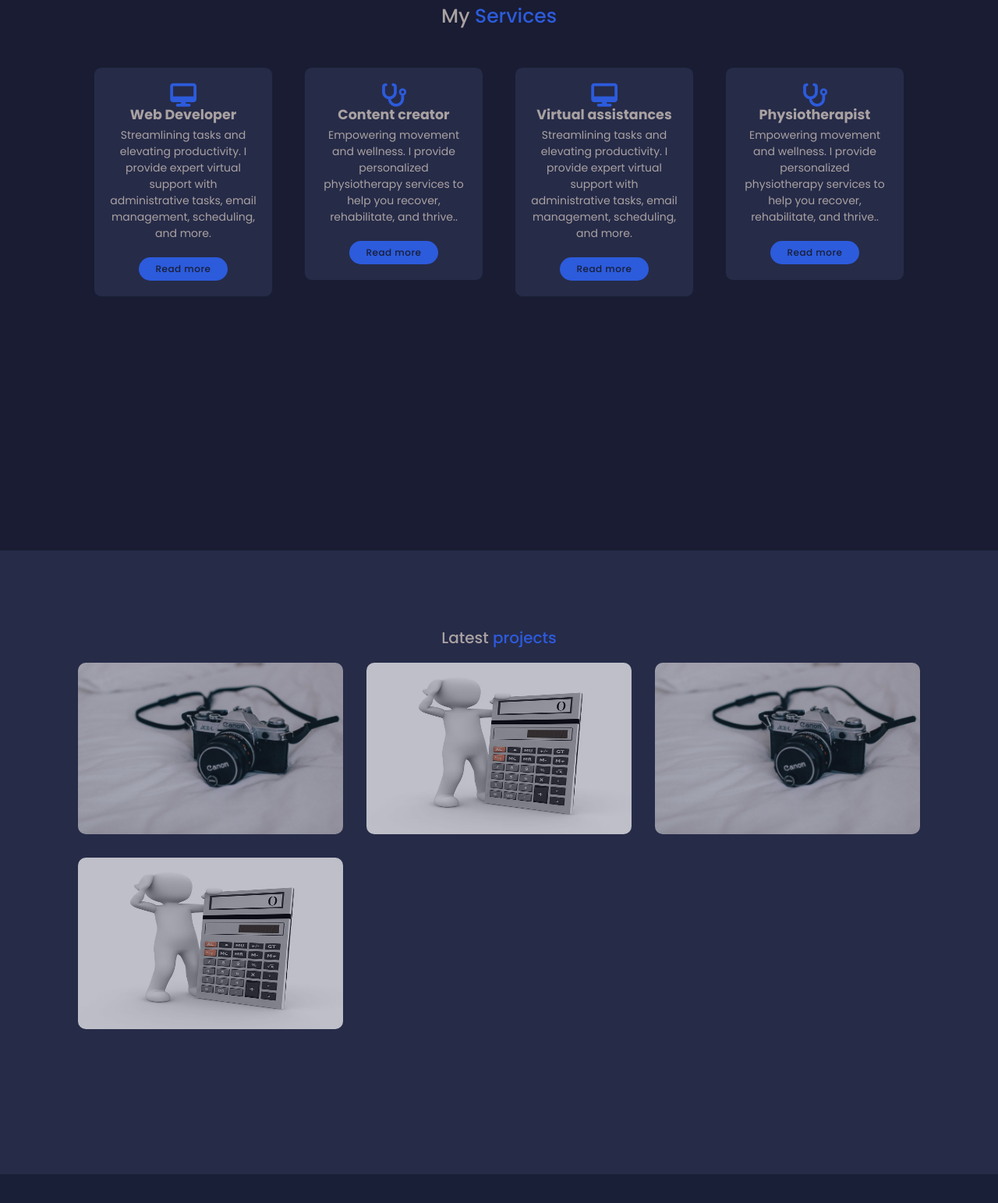
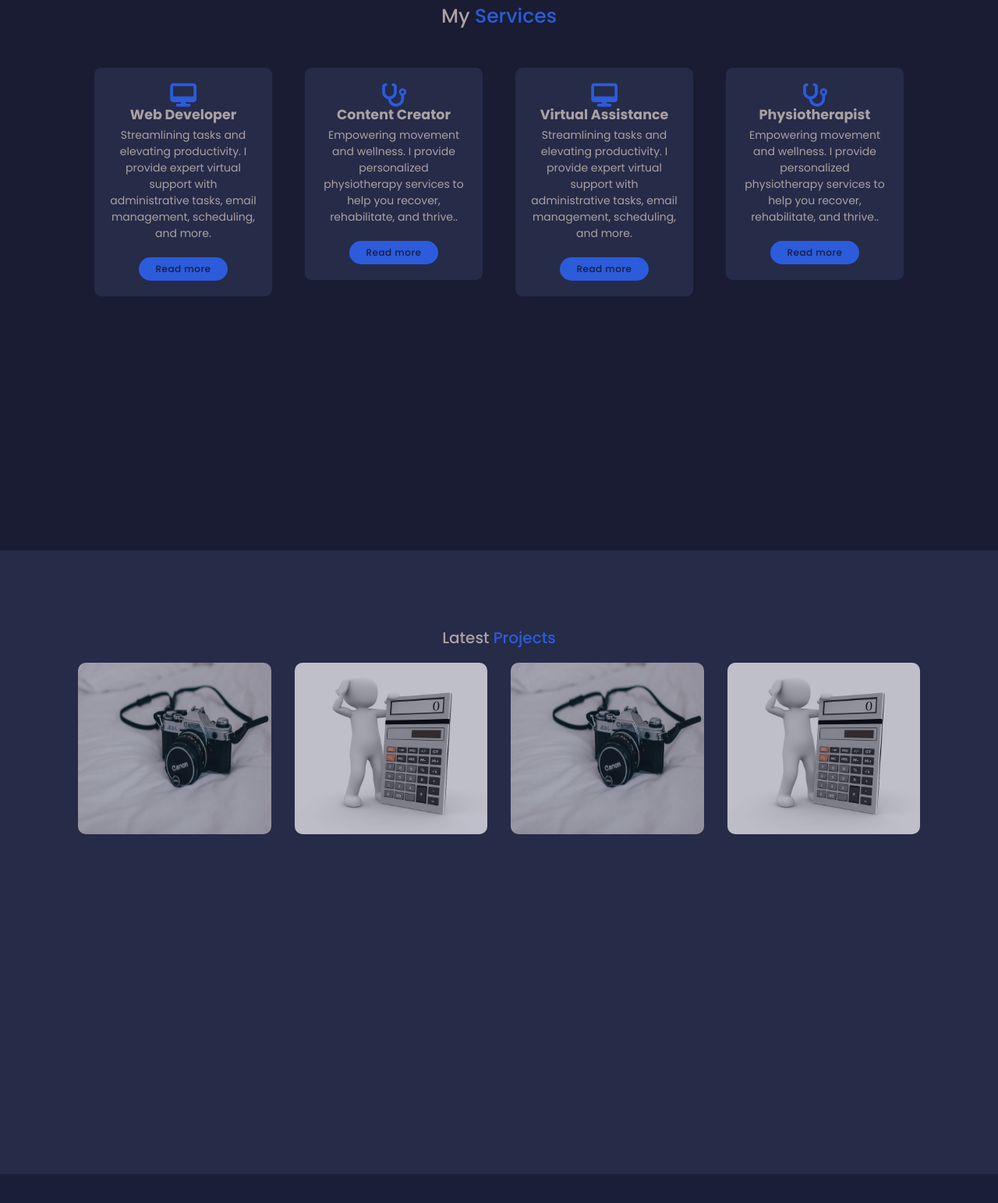
Before and after one commit to Onadotun/Portfolio, a plain HTML site: page index.html in a window 1280 px wide. Shown: the part 1694-3237 px from the top of the page at 78% size. Drawn offline with nearby package versions, Linux system fonts and the light colour scheme.

Commit message:
My portfolio

```diff
--- a/index.html
+++ b/index.html
@@ -94,13 +94,13 @@
 
             <div class="services-box">
                 <i class="fa-solid fa-stethoscope"></i>
-                <h3>Content creator</h3>
+                <h3>Content Creator</h3>
                 <p>Empowering movement and wellness. I provide personalized physiotherapy services to help you recover, rehabilitate, and thrive..</p>
                 <a href="#" class="btn">Read more</a>
             </div>
             <div class="services-box">
                 <i class="fa-solid fa-desktop"></i>
-                <h3>Virtual assistances</h3>
+                <h3>Virtual Assistance</h3>
                 <p>Streamlining tasks and elevating productivity. I provide expert virtual support with administrative tasks, email management, scheduling, and more.</p>
                 <a href="#" class="btn">Read more</a>
             </div>
@@ -117,10 +117,10 @@
      <!-- PORTFOLIO SECTION -->
 
     <section class="portfolio" id="portfolio">
-        <h2 class="heading">Latest <span>projects</span></h2>
+        <h2 class="heading">Latest <span>Projects</span></h2>
         <div class="portfolio-container">
             <div class="portfolio-box">
-                <img src="img/unsplash_bdcgcsDMxMI.png" alt="Digiplus"  width="250" height="220">
+                <img src="img/unsplash_bdcgcsDMxMI.png" alt="Digiplus"  width="220" height="220">
                 <div class="portfolio-layer">
                     <h4>Web design</h4>
                     <p>Digiplus landing page.</p>
@@ -128,7 +128,7 @@
                 </div>
             </div>
             <div class="portfolio-box">
-                <img src="img/calculator-1019743_640.webp" alt="Calculator" width="250" height="220">
+                <img src="img/calculator-1019743_640.webp" alt="Calculator" width="220" height="220">
                 <div class="portfolio-layer">
                     <h4>Web design</h4>
                     <p>Scientific Calculator.</p>
@@ -136,7 +136,7 @@
                 </div>
             </div>
             <div class="portfolio-box">
-                <img src="img/unsplash_bdcgcsDMxMI.png" alt="Digiplus"  width="250" height="220">
+                <img src="img/unsplash_bdcgcsDMxMI.png" alt="Digiplus"  width="220" height="220">
                 <div class="portfolio-layer">
                     <h4>Web design</h4>
                     <p>Digiplus landing page.</p>
@@ -144,7 +144,7 @@
                 </div>
             </div>
             <div class="portfolio-box">
-                <img src="img/calculator-1019743_640.webp" alt="Calculator" width="250" height="220">
+                <img src="img/calculator-1019743_640.webp" alt="Calculator" width="220" height="220">
                 <div class="portfolio-layer">
                     <h4>Web design</h4>
                     <p>Scientific Calculator.</p>
--- a/style.css
+++ b/style.css
@@ -256,7 +256,7 @@ span {
 
 .portfolio-container {
   display: grid;
-  grid-template-columns: repeat(3, 2fr);
+  grid-template-columns: repeat(4, 2fr);
   align-items: center;
   gap: 3rem;
 }
@@ -301,12 +301,12 @@ span {
 
 .portfolio-layer h4 {
   font-size: 3rem;
-  color: var(--snd-bg-color);
+  color: var(--main-color);
   font-weight: 500;
 }
 
 .portfolio-layer p {
-  color: var(--snd-bg-color);
+  color: var(--main-color);
   font-size: 1.8rem;
   margin: 0.3rem 0 0.5rem;
   font-weight: 500;
@@ -324,8 +324,8 @@ span {
 
 .portfolio-layer i {
   font-size: 3rem;
-  color: var(--bg-color);
-  background: var(--text-color);
+  color: var(--main-color);
+  background: var(--snd-bg-color);
   border-radius: 50%;
   padding: 10px;
   font-weight: 600;
```
